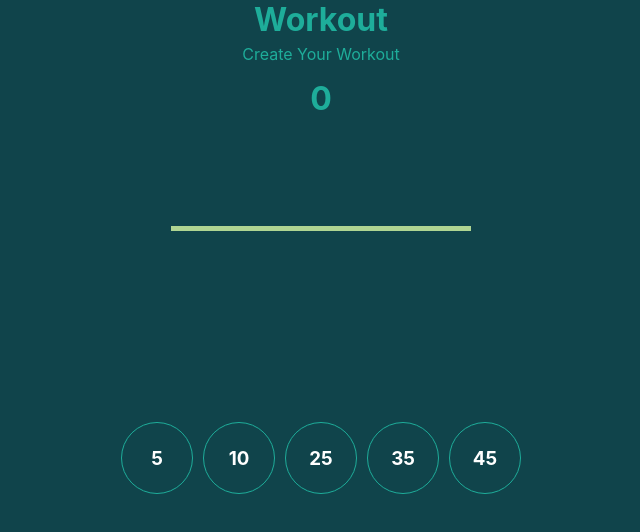
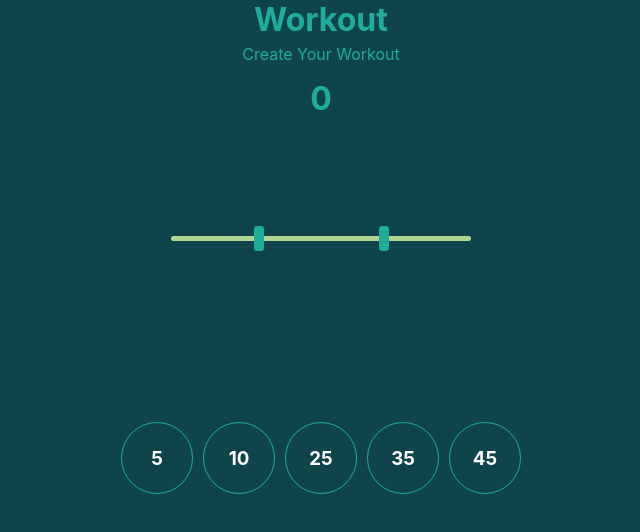
Before and after one commit to devonrandall-design/Tracking-Weight-App, a React (Create React App) app: page / in a window 1280 px wide. Shown: the top 532 px of the page, without its empty margins (319-959 px from the left). Built offline with nearby package versions, Linux system fonts and the light colour scheme.

Commit message:
4 files modified

```diff
--- a/src/App.js
+++ b/src/App.js
@@ -18,7 +18,7 @@ export default function App() {
 
       <div className="inner-container">
       <WeightCounter weight={currentWeight}/>
-      <WeightBar />
+      <WeightBar visibleWeight={currentWeight} />
       <Plates updateWeight={ weightValue => SetWeight(currentWeight + weightValue * 2)} />
       </div>
 
--- a/src/Plates.js
+++ b/src/Plates.js
@@ -5,7 +5,7 @@ export default function Plates( {updateWeight}) {
 
   const weightValues = ['5', '10', '25', '35', '45']
 
-return ( <div currentWeightValue="we" class="WeightPlate-Container">
+return ( <div currentWeightValue="we" className="WeightPlate-Container">
 
 { weightValues.map((weights => { return <Weightplates weightVal={weights} updateWeight={updateWeight} /> }))}
 
--- a/src/WeightBar.js
+++ b/src/WeightBar.js
@@ -1,10 +1,30 @@
 import React from 'react'
 
-export default function WeightBar() {
+export default function WeightBar( {visibleWeight}) {
 
-  return ( <div class="WeightBar-Container">
+  let addedBarShadow = 0
 
-    <div class="bar"></div>
+
+  return ( <div className="WeightBar-Container">
+
+
+
+    <div className={visibleWeight === 0 ? 'bar' : 'bar-shadow'}>
+      <div className="barstop"></div>
+      {visibleWeight === 10 &&
+      <>
+      <div className="visiblePlate five left"></div>
+      <div className="visiblePlate five right"></div>
+      </>
+       }
+       {visibleWeight === 90 &&
+      <>
+      <div className="visiblePlate fourtyfive left"></div>
+      <div className="visiblePlate fourtyfive right"></div>
+      </>
+       }
+       <div className="barstop"></div>
+    </div>
 
     </div> )
 
--- a/src/style.css
+++ b/src/style.css
@@ -49,6 +49,27 @@ p {
   width: 300px;
   height: 5px;
   background-color: #AFD592;
+  display:flex;
+  justify-content: center;
+  align-items: center;
+  gap: 115px;
+  box-shadow: 0px 45px 50px  rgba(5, 21, 23, 0);
+  border-radius: 3px;
+  transform: translateY(10px);
+
+}
+
+.bar-shadow {
+  width: 300px;
+  height: 5px;
+  background-color: #AFD592;
+  display:flex;
+  justify-content: center;
+  align-items: center;
+  gap: 115px;
+  box-shadow: 0px 45px 20px  rgb(5, 21, 23, 0.45);
+  transform: translateY(0px);
+  transition: 0.4s;
 }
 
 .WeightPlate-Container {
@@ -71,3 +92,38 @@ p {
   border-radius: 80px;
   color: #FFFFFF;
 }
+
+.visiblePlate {
+  background-color: #1EAD9A;
+  position: absolute;
+  border: 1px solid #10444B;
+  box-shadow: -1px 0px 3px 1 #000000;
+}
+
+.barstop {
+  width: 10px;
+  height: 25px;
+  background-color: #1EAD9A;
+  border-radius: 3px;
+
+}
+
+.five {
+  width: 6px;
+  height: 40px;
+  border-radius: 8px;
+}
+
+.fourtyfive {
+  width: 7.5px;
+  height: 90px;
+  border-radius: 10px;
+}
+
+.left {
+  transform: translateX(-75px);
+}
+
+.right {
+  transform: translateX(75px);
+}
```
